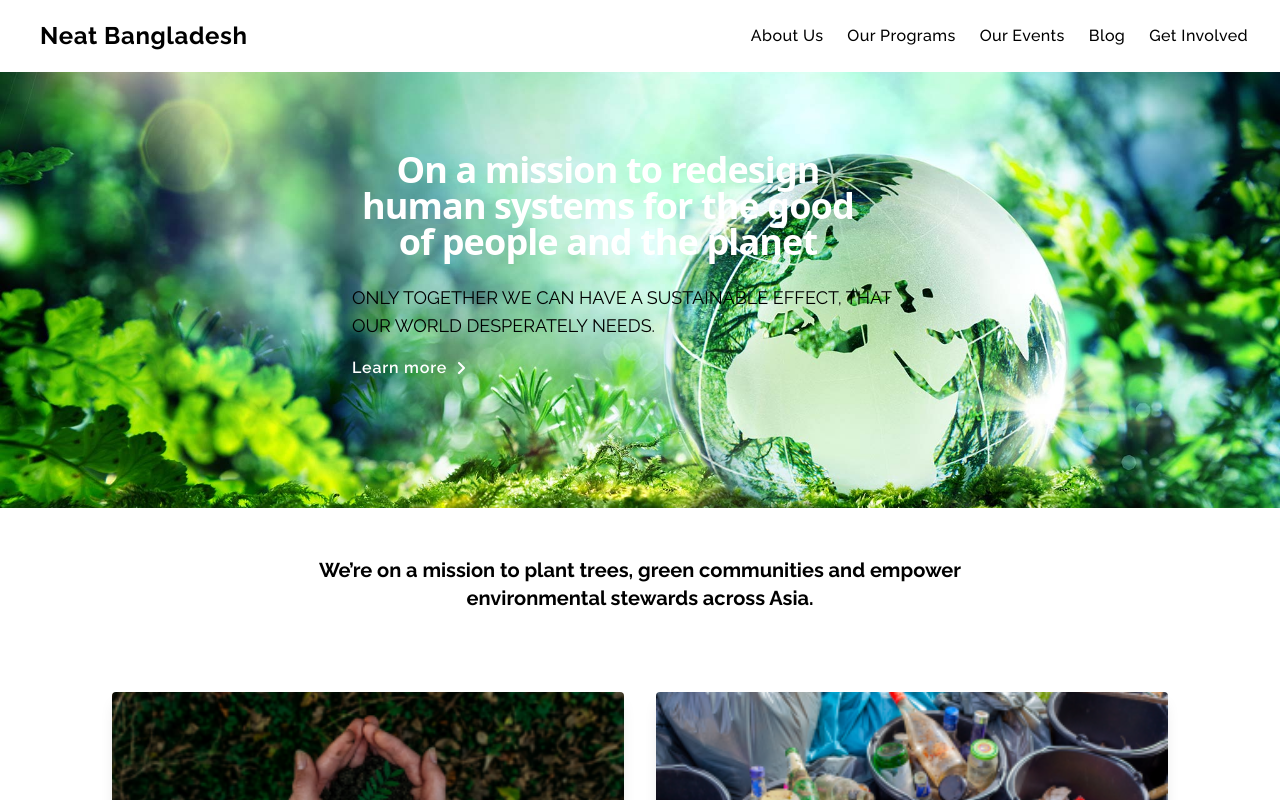
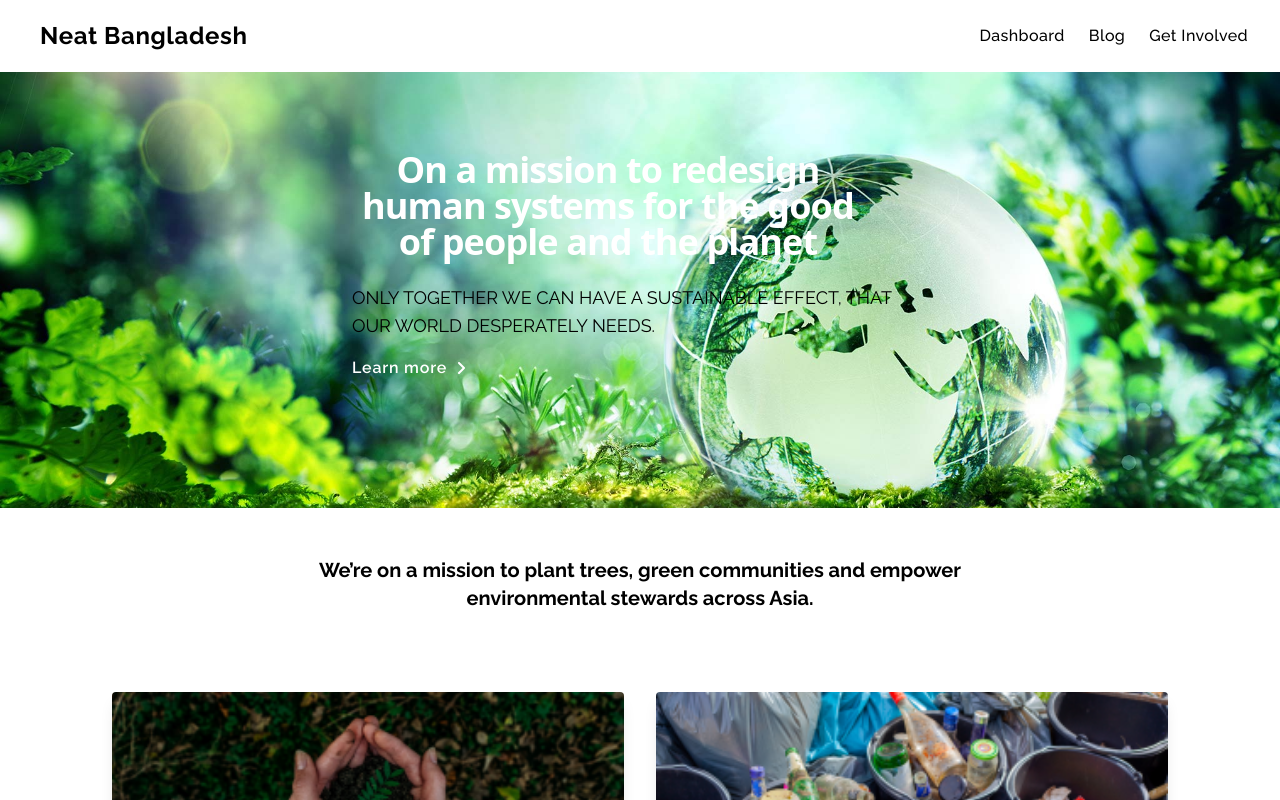
Before and after one commit to Sumaiya-topu/neat-bangladesh-client, a React (Create React App) app: page / in a window 1280 px wide. Shown: the top 800 px of the page. Built offline with nearby package versions, Linux system fonts and the light colour scheme.

Commit message:
form route added Co-authored-by: samiulalimseam<samiulalimseam@gmail.com>

```diff
--- a/src/Components/Pages/Dashboard/ClientDashboard.js
+++ b/src/Components/Pages/Dashboard/ClientDashboard.js
@@ -8,6 +8,7 @@ import TableRow from "@mui/material/TableRow";
 import Paper from "@mui/material/Paper";
 import profile from "../../../assets/avatar.jpg";
 import vector from "../../../assets/Vector.png";
+import { Link } from "react-router-dom";
 
 export default function ClientDashboard() {
   const tableTitle = [
@@ -35,6 +36,13 @@ export default function ClientDashboard() {
           </p>
         </div>
       </div>
+      <div className="flex justify-center">
+        <Link to="/request-pickup" className=" mt-5">
+          <button className=" bg-primary text-white py-2 px-10 ">
+            Request Form
+          </button>
+        </Link>
+      </div>
       <div className="mt-20">
         <h1 className="text-xl font-bold mb-5">Requested List</h1>
         <TableContainer component={Paper}>
--- a/src/Components/Shared/Navbar/Navbar.js
+++ b/src/Components/Shared/Navbar/Navbar.js
@@ -1,5 +1,5 @@
-import React, { useState } from 'react';
-import { Link, NavLink } from 'react-router-dom';
+import React, { useState } from "react";
+import { Link, NavLink } from "react-router-dom";
 
 const Navbar = () => {
   const [navbar, setNavbar] = useState(false);
@@ -9,15 +9,13 @@ const Navbar = () => {
       <div className="justify-between px-4 mx-auto lg:max-w-7xl md:items-center md:flex md:px-8">
         <div>
           <div className="flex items-center justify-between py-2 md:py-5 md:block">
-
             <Link
-                            to='/'
-                            aria-label='Neat Bangladesh'
-                            title='Neat Bangladesh '
-                            className='inline-flex items-center'
+              to="/"
+              aria-label="Neat Bangladesh"
+              title="Neat Bangladesh "
+              className="inline-flex items-center"
             >
-
-                            <span className='ml-2 tracking-wide text-2xl font-bold text-emerald-600'>
+              <span className="ml-2 tracking-wide text-2xl font-bold text-emerald-600">
                 Neat Bangladesh
               </span>
             </Link>
@@ -62,87 +60,53 @@ const Navbar = () => {
         </div>
         <div>
           <div
-                        className={`flex-1 justify-self-center pb-3 mt-8 md:block md:pb-0 md:mt-0 ${navbar ? "block" : "hidden"
+            className={`flex-1 justify-self-center pb-3 mt-8 md:block md:pb-0 md:mt-0 ${
+              navbar ? "block" : "hidden"
             }`}
           >
             <ul className="items-center justify-center space-y-8 md:flex md:space-x-6 md:space-y-0">
               <li className="text-gray-600 hover:text-blue-600">
-
                 <NavLink
-                                    to='/about'
-                                    aria-label='About Us'
-                                    title='About Us'
+                  to="/dashboard"
+                  aria-label="dashboard"
+                  title="Dashboard"
                   className={({ isActive }) =>
                     isActive
-                                            ? 'font-medium tracking-wide text-emerald-600 transition-colors duration-200 hover:text-deep-purple-accent-400'
-                                            : 'font-medium tracking-wide text-gray-700 transition-colors duration-200 hover:text-deep-purple-accent-400'
+                      ? "font-medium tracking-wide text-emerald-600 transition-colors duration-200 hover:text-deep-purple-accent-400"
+                      : "font-medium tracking-wide text-gray-700 transition-colors duration-200 hover:text-deep-purple-accent-400"
                   }
                 >
-                                    About Us
+                  Dashboard
                 </NavLink>
-
               </li>
               <li className="text-gray-600 hover:text-blue-600">
                 <NavLink
-                                    to='/programs'
-                                    aria-label='Our Programs'
-                                    title='Our Programs'
+                  to="/blog"
+                  aria-label="Blog"
+                  title="Blog"
                   className={({ isActive }) =>
                     isActive
-                                            ? 'font-medium tracking-wide text-emerald-600 transition-colors duration-200 hover:text-deep-purple-accent-400'
-                                            : 'font-medium tracking-wide text-gray-700 transition-colors duration-200 hover:text-deep-purple-accent-400'
-                                    }
-                                >
-                                    Our Programs
-                                </NavLink>
-
-                            </li>
-                            <li className="text-gray-600 hover:text-blue-600">
-                                <NavLink
-                                    to='/events'
-                                    aria-label='Our Events'
-                                    title='Our Events'
-                                    className={({ isActive }) =>
-                                        isActive
-                                            ? 'font-medium tracking-wide text-emerald-600 transition-colors duration-200 hover:text-deep-purple-accent-400'
-                                            : 'font-medium tracking-wide text-gray-700 transition-colors duration-200 hover:text-deep-purple-accent-400'
-                                    }
-                                >
-                                    Our Events
-                                </NavLink>
-
-                            </li>
-                            <li className="text-gray-600 hover:text-blue-600">
-                                <NavLink
-                                    to='/blog'
-                                    aria-label='Blog'
-                                    title='Blog'
-                                    className={({ isActive }) =>
-                                        isActive
-                                            ? 'font-medium tracking-wide text-emerald-600 transition-colors duration-200 hover:text-deep-purple-accent-400'
-                                            : 'font-medium tracking-wide text-gray-700 transition-colors duration-200 hover:text-deep-purple-accent-400'
+                      ? "font-medium tracking-wide text-emerald-600 transition-colors duration-200 hover:text-deep-purple-accent-400"
+                      : "font-medium tracking-wide text-gray-700 transition-colors duration-200 hover:text-deep-purple-accent-400"
                   }
                 >
                   Blog
                 </NavLink>
-
               </li>
               <li className="text-gray-600 hover:text-blue-600">
                 <NavLink
-                                    to='/login'
-                                    aria-label='Get Involved'
-                                    title='Get Involved'
+                  to="/login"
+                  aria-label="Get Involved"
+                  title="Get Involved"
                   className={({ isActive }) =>
                     isActive
-                                            ? 'font-medium tracking-wide text-emerald-600 transition-colors duration-200 hover:text-deep-purple-accent-400'
-                                            : 'font-medium tracking-wide text-gray-700 transition-colors duration-200 hover:text-deep-purple-accent-400'
+                      ? "font-medium tracking-wide text-emerald-600 transition-colors duration-200 hover:text-deep-purple-accent-400"
+                      : "font-medium tracking-wide text-gray-700 transition-colors duration-200 hover:text-deep-purple-accent-400"
                   }
                 >
                   Get Involved
                 </NavLink>
-
               </li>
-
             </ul>
           </div>
         </div>
```
Lines whose indentation alone changed are shown as unchanged.
